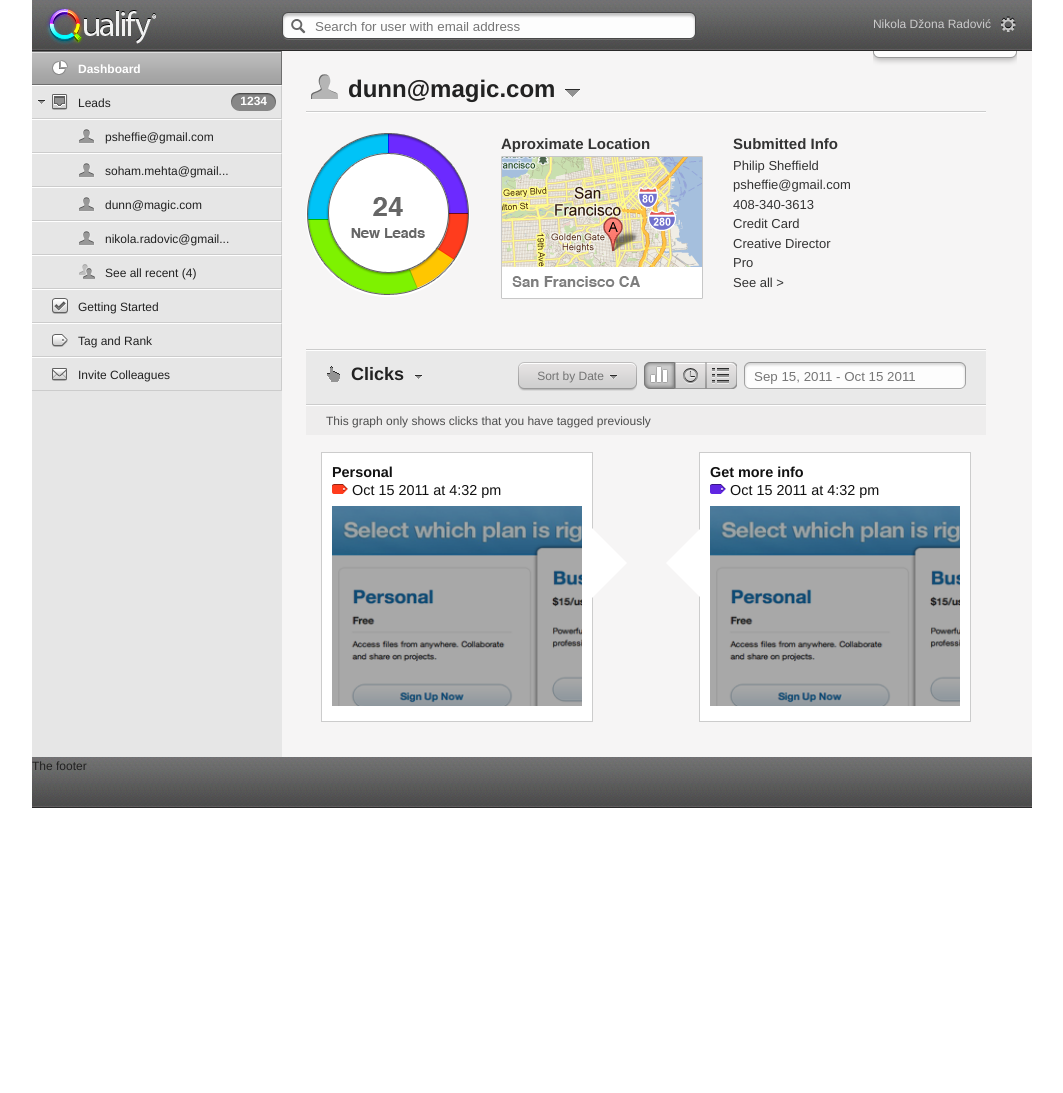
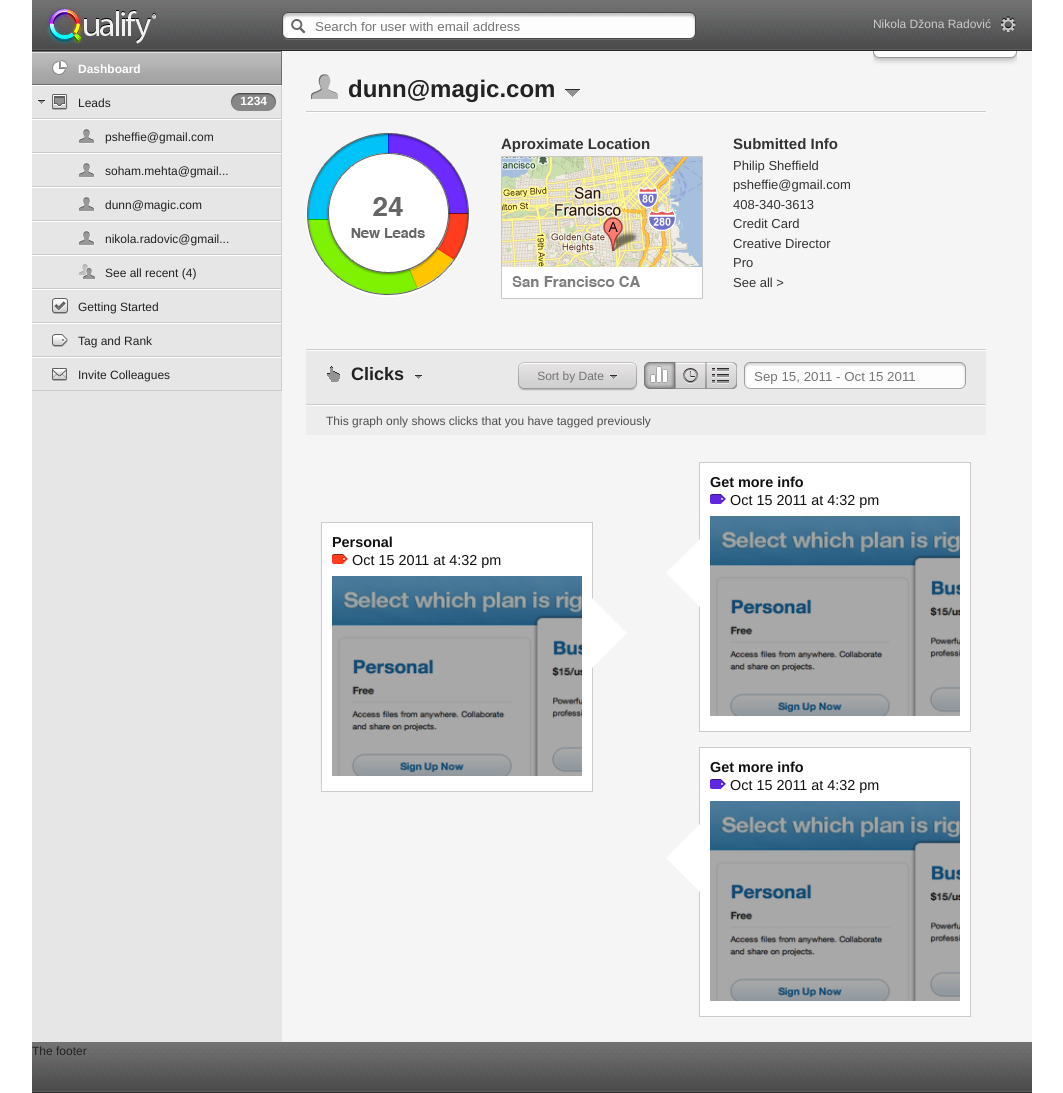
Before and after one commit to vprorok/dzona065, a PHP site: page /leads-timeline.php in a window 1280 px wide. Shown: the whole page, without its empty margins (108-1171 px from the left). Before the commit the page ends 808 px from the top, so only its background shows below. Run offline with PHP 8.4, Linux system fonts and the light colour scheme.

Commit message:
timeline

```diff
--- a/css/blueprint/screen.css
+++ b/css/blueprint/screen.css
@@ -765,10 +765,14 @@ hr.space {background:#fff;color:#fff;visibility:hidden;}
 
 /* timeline */
 
+#timeline-holder{
+	padding: 15px;
+}
+
 .timeline-item{
 	width: 250px;
 	background-color: #FFF;
-	margin: 15px;
+	margin: 10px 0 5px;
 	padding: 10px;
 	float: left;
 	border-style:solid;
@@ -783,6 +787,10 @@ hr.space {background:#fff;color:#fff;visibility:hidden;}
 
 .timeline-item h4{
 	margin-bottom: .5em;
+}
+
+.timeline-item.first{
+	margin-top: 70px;
 }
 
 .timeline-item.left div.info-arrows, .timeline-item.right div.info-arrows {
--- a/leads-timeline.php
+++ b/leads-timeline.php
@@ -108,7 +108,7 @@
                     </div>
 					<div class="clearfix"></div>
 					<div id="timeline-holder">
-						<div class="timeline-item left" >
+						<div class="timeline-item left first" >
 							<div class="info-arrows  ui-state-default"></div>
 							<div class="timeline-title">
 								<h4><strong>Personal</strong>
@@ -120,8 +120,18 @@
 							</div>
 							<div class="clearfix"></div>
 						</div>
-					</div>
-					<div id="timeline-holder">
+						<div class="timeline-item right" >
+							<div class="info-arrows  ui-state-default"></div>
+							<div class="timeline-title">
+								<h4><strong>Get more info</strong>
+									<p class="tag-purple">Oct 15 2011 at 4:32 pm</p>
+								</h4>
+							</div>
+							<div class="thumb-holder">
+								<img src="thumbs/preview.png" height="200px" width="250px"></img>
+							</div>
+							<div class="clearfix"></div>
+						</div>
 						<div class="timeline-item right" >
 							<div class="info-arrows  ui-state-default"></div>
 							<div class="timeline-title">
```
